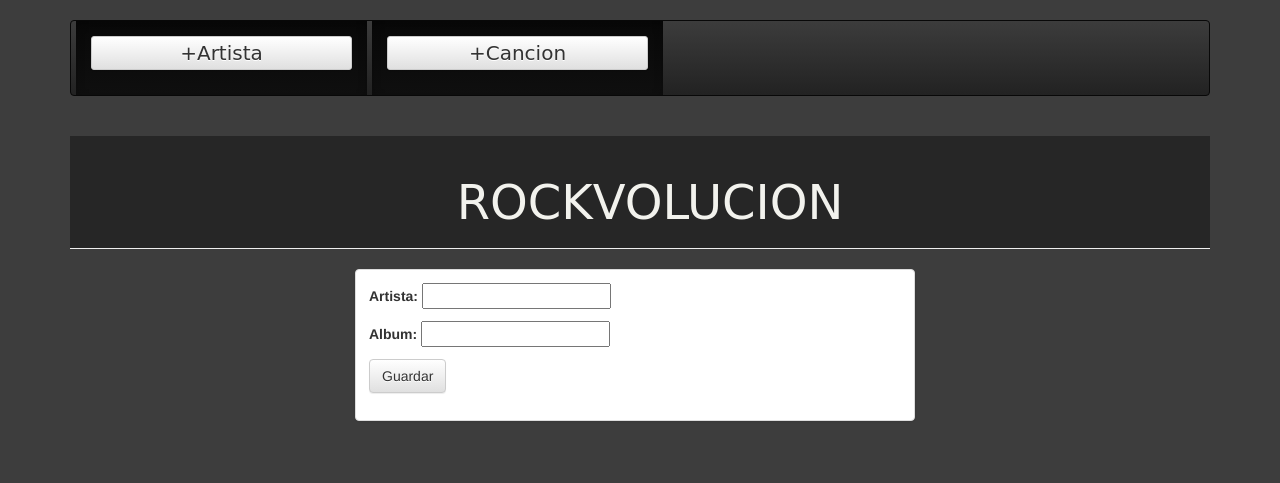
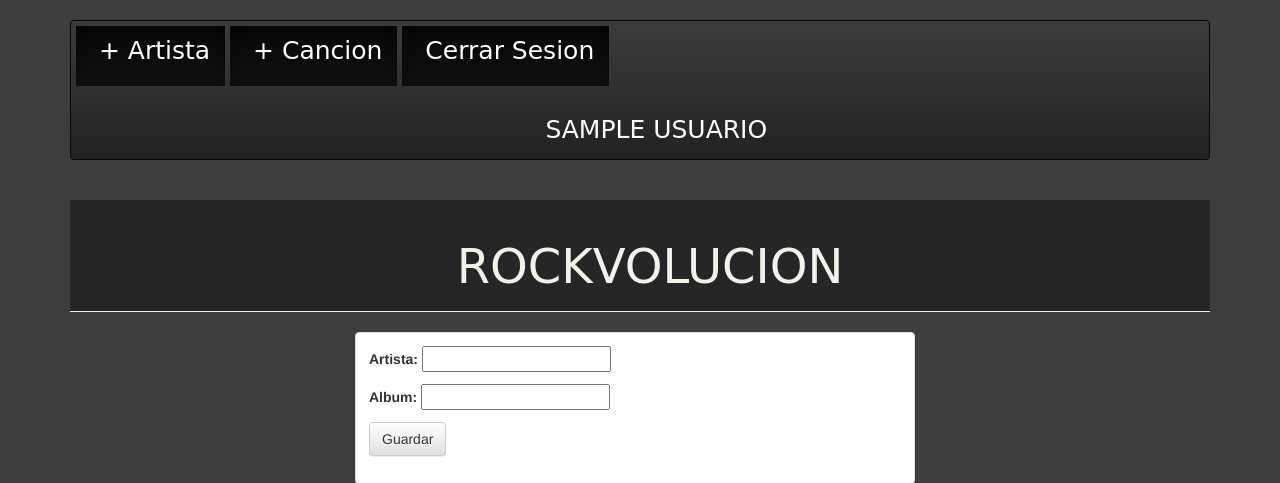
Before and after one commit to DiegoLguz/Xelagangas, a Django app: template templates/post_form.html in a window 1280 px wide. Shown: the top 483 px of the page. Run offline with Django 3.2, Linux system fonts and the light colour scheme; tables that the repository leaves empty hold one stand-in row (values such as "Sample post"); the template is opened without the code that fills it: values that come from a table or form of the project are taken from there, most other values are stand-ins (such as "Sample title", 1, 10 or a date in 2020); some libraries are stand-ins or nearby versions; some web fonts are replaced.

Commit message:
navegador para todos los html

```diff
--- a/templates/nopermiso.html
+++ b/templates/nopermiso.html
@@ -15,6 +15,7 @@
               <li class="active" style="padding-right:5px;padding-top:5px;padding-bottom:5px"><a href="http://diegolguz.pythonanywhere.com/artista/"><p style="text-align:right" id="pub2">&nbsp;+ Artista</p></a></li>
               <li class="active " style="padding-right:5px;padding-top:5px;padding-bottom:5px" ><a href="http://diegolguz.pythonanywhere.com/create/"><p style="text-align:right" id="pub2">&nbsp;+ Cancion</p></a></li>
               <li class="active " style="padding-top:5px;padding-bottom:5px" ><a href="http://diegolguz.pythonanywhere.com/logout/"><p style="text-align:right" id="pub2">&nbsp;Cerrar Sesion</p></a></li>
+              <li class="active " style="padding-top:5px;padding-bottom:5px" ><h1 id="pub" style="margin-left:12cm;color:white;text-align:right;text-transform: uppercase;">&nbsp; {{usuario}}  </h1></li>
 
 
           </ul>
--- a/templates/post_form.html
+++ b/templates/post_form.html
@@ -10,10 +10,13 @@
   <body style="background-color:#3d3d3d">
        <nav class="navbar navbar-inverse" role="navigation">{% csrf_token %}
           <ul class="nav navbar-nav"  style="padding-left:5px">
-                <li class="active" style="padding-right:5px;"><a href="http://diegolguz.pythonanywhere.com/artista/"><p style="text-align:right" id="pub2"><input style=" font-size:20px" class='btn btn-Default btn-xs'  value="+Artista"></p></a></li>
-                <li class="active"><a href="http://diegolguz.pythonanywhere.com/create/"><p style="text-align:right" id="pub2"><input style="font-size:20px"   class='btn btn-Default btn-xs'  value="+Cancion"></p></a></li>
-          </ul>
+              <li class="active" style="padding-right:5px;padding-top:5px;padding-bottom:5px"><a href="http://diegolguz.pythonanywhere.com/artista/"><p style="text-align:right" id="pub2">&nbsp;+ Artista</p></a></li>
+              <li class="active " style="padding-right:5px;padding-top:5px;padding-bottom:5px" ><a href="http://diegolguz.pythonanywhere.com/create/"><p style="text-align:right" id="pub2">&nbsp;+ Cancion</p></a></li>
+              <li class="active " style="padding-top:5px;padding-bottom:5px" ><a href="http://diegolguz.pythonanywhere.com/logout/"><p style="text-align:right" id="pub2">&nbsp;Cerrar Sesion</p></a></li>
+              <li class="active " style="padding-top:5px;padding-bottom:5px" ><h1 id="pub" style="margin-left:12cm;color:white;text-align:right;text-transform: uppercase;">&nbsp; {{usuario}}  </h1></li>
 
+
+           </ul>
       </nav>
 <div class='page-header'>
     <h1 id='head'>ROCKVOLUCION</h1>
```
Also changed, not shown: templates/post_detail.html (+5 -2 lines).
